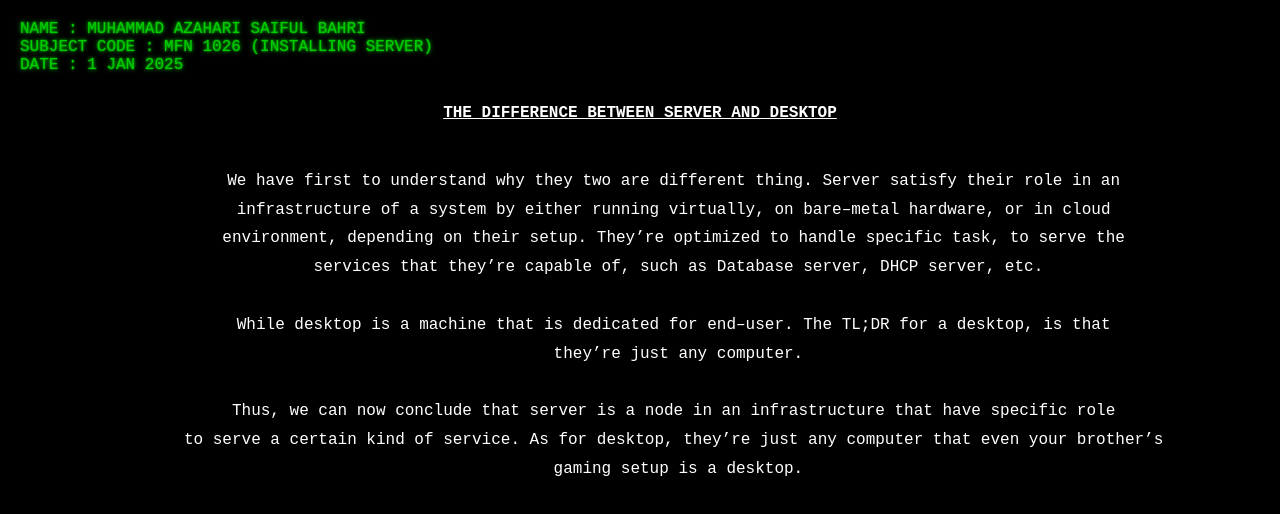
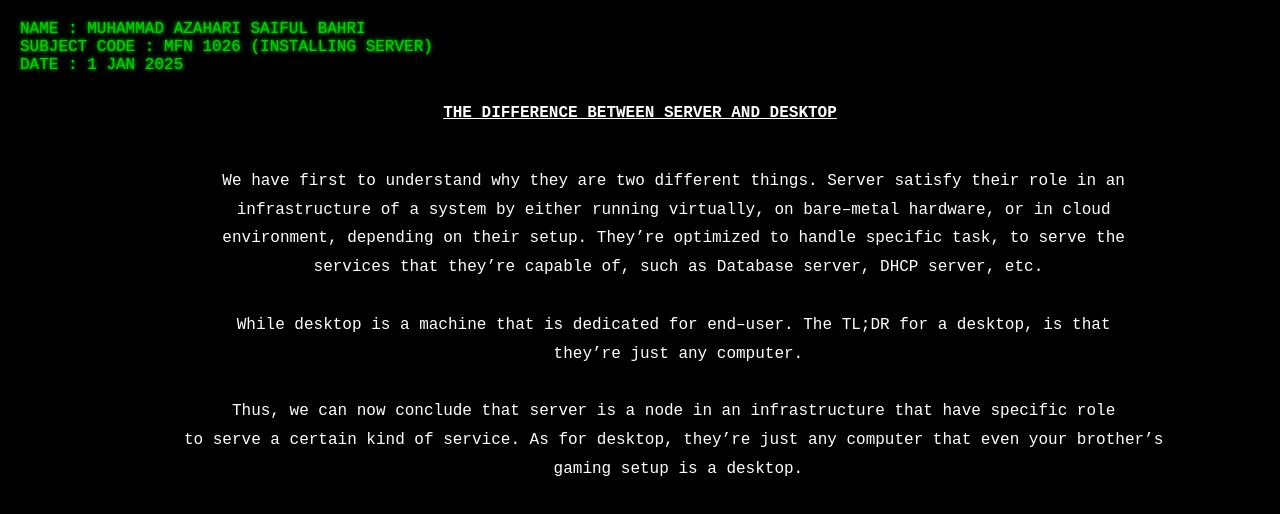
Before and after one commit to 2akura/SVR_DST_assigment-01-, a plain HTML site: page index.html in a window 1280 px wide. Drawn offline with Linux system fonts and the light colour scheme.

Commit message:
Update index.html

```diff
--- a/index.html
+++ b/index.html
@@ -38,7 +38,7 @@
     </div>
     <div class="title">THE DIFFERENCE BETWEEN SERVER AND DESKTOP</div>
     <p>
-        We have first to understand why they two are different thing. Server satisfy their role in an
+        We have first to understand why they are two different things. Server satisfy their role in an
         infrastructure of a system by either running virtually, on bare–metal hardware, or in cloud
         environment, depending on their setup. They’re optimized to handle specific task, to serve the
         services that they’re capable of, such as Database server, DHCP server, etc.
```
